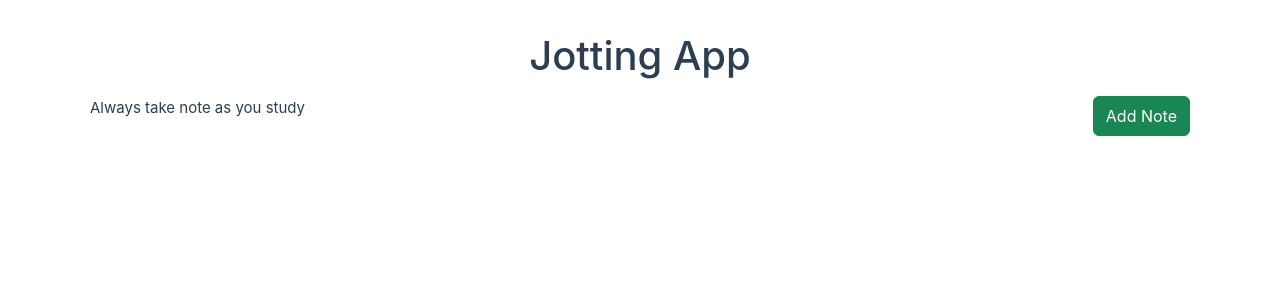
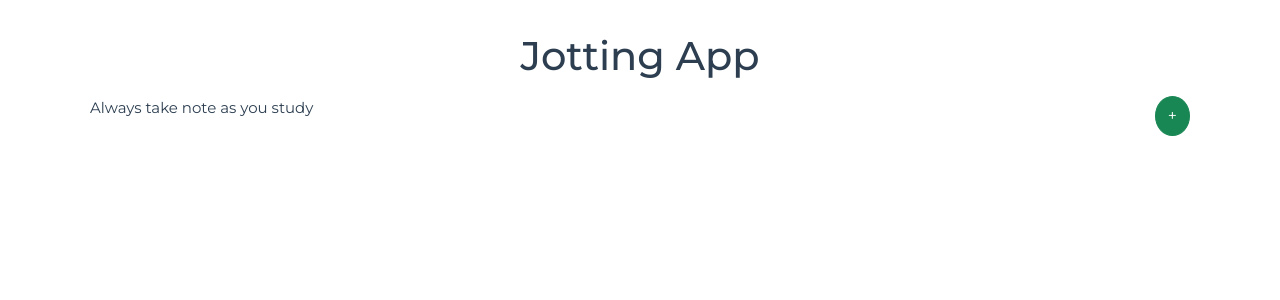
Before and after one commit to George-Gyang/notepad, a Vue app: page / in a window 1280 px wide. Shown: the top 300 px of the page. Built offline with nearby package versions, Linux system fonts and the light colour scheme.

Commit message:
modified

```diff
--- a/index.html
+++ b/index.html
@@ -1,15 +1,23 @@
 <!DOCTYPE html>
 <html lang="en">
+
 <head>
   <meta charset="UTF-8">
   <link rel="icon" href="/favicon.ico">
+  <link rel="preconnect" href="https://fonts.googleapis.com">
+  <link rel="preconnect" href="https://fonts.gstatic.com" crossorigin>
+  <link
+    href="https://fonts.googleapis.com/css2?family=Montserrat:ital,wght@0,100;0,200;0,300;0,400;0,500;0,600;0,700;0,800;0,900;1,100&display=swap"
+    rel="stylesheet">
   <meta name="viewport" content="width=device-width, initial-scale=1.0">
   <title>Vite App</title>
 </head>
+
 <body>
   <div id="app"></div>
   <!-- <script src="https://cdn.jsdelivr.net/npm/bootstrap@5.3.0-alpha3/dist/js/bootstrap.min.js" integrity="sha384-Y4oOpwW3duJdCWv5ly8SCFYWqFDsfob/3GkgExXKV4idmbt98QcxXYs9UoXAB7BZ" crossorigin="anonymous"></script> -->
 
   <script type="module" src="/src/main.js"></script>
 </body>
+
 </html>
--- a/src/assets/main.css
+++ b/src/assets/main.css
@@ -1,4 +1,8 @@
 @import './base.css';
+
+body{
+  font-family: 'Montserrat', sans-serif;
+}
 
 #app {
   max-width: 1280px;
@@ -16,3 +20,8 @@
   max-height: 200px;
   overflow-y: scroll;
 }
+
+.card-shadow button{
+  font-size: 0.8rem !important;
+  /* font-weight: 700; */
+}
--- a/src/components/Note.vue
+++ b/src/components/Note.vue
@@ -93,13 +93,13 @@ const deleteNote = () => {
         <!-- conditional alert -->
         <button
           @click="dismissModal = true"
-          class="btn btn-success"
+          class="btn rounded-circle btn-success"
           type="button"
           data-bs-toggle="modal"
           data-bs-target="#exampleModal"
           data-bs-whatever="@getbootstrap"
         >
-          Add Note
+          +
         </button>
       </div>
     </div>
@@ -111,7 +111,7 @@ const deleteNote = () => {
       >
         <div
           :style="{ backgroundColor: noteCard.backgroundColor }"
-          class="card card-shadow"
+          class="card pb-0 card-shadow"
         >
           <div class="card-header">{{ noteCard.subject }}</div>
           <div class="card-body">
@@ -119,13 +119,13 @@ const deleteNote = () => {
             <p class="card-text">
               {{ noteCard.note }}
             </p>
-            <div class="d-grid gap-2 d-md-block">
-              <button class="btn btn-dark rounded-0 me-2" type="button">
+            <div class=" d-flex justify-content-between">
+              <button class="btn btn-dark rounded-5 fs-6 btn-sm" type="button">
                 Edit
               </button>
               <button
                 @click="deleteNote"
-                class="btn bg-black text-light rounded-0"
+                class="btn bg-black text-light rounded-5 fs-6 btn-sm"
                 type="button"
               >
                 Delete
@@ -136,11 +136,11 @@ const deleteNote = () => {
             class="my-2 border-top d-flex justify-content-between border-dark"
           >
             <small class="ms-3"
-              >{{ noteCard.date.getMinutes() }} :
-              {{ noteCard.date.getHours() }}</small
+              >{{ noteCard.date.getHours() }} :
+              {{ noteCard.date.getMinutes() }}</small
             >
             <small class="text-center me-3">
-              {{ noteCard.date.getDay() }}/{{ noteCard.date.getMonth() }}/{{
+              {{ noteCard.date.getDate() }}/{{ noteCard.date.getMonth() + 1 }}/{{
                 noteCard.date.getFullYear()
               }}</small
             >
```
Lines whose indentation alone changed are shown as unchanged.
